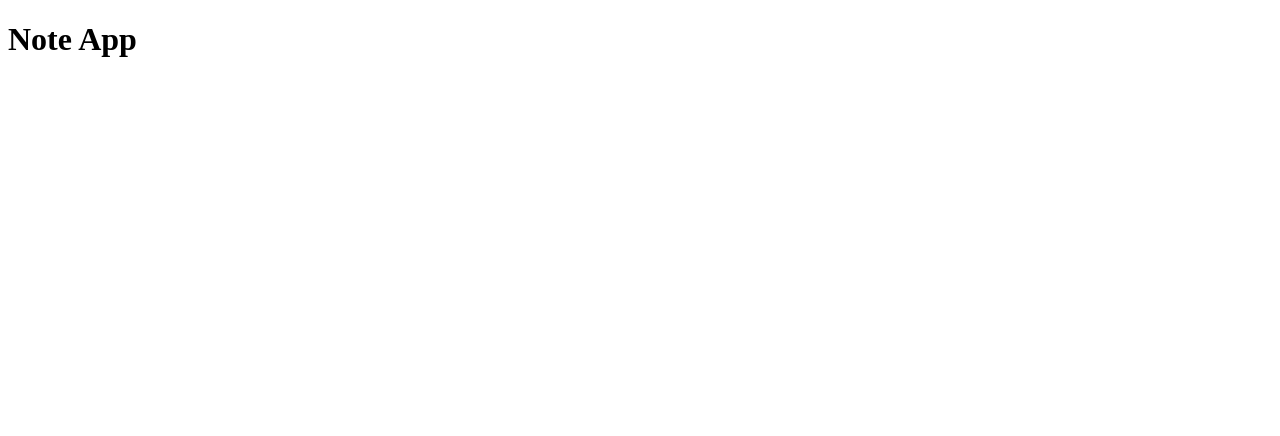
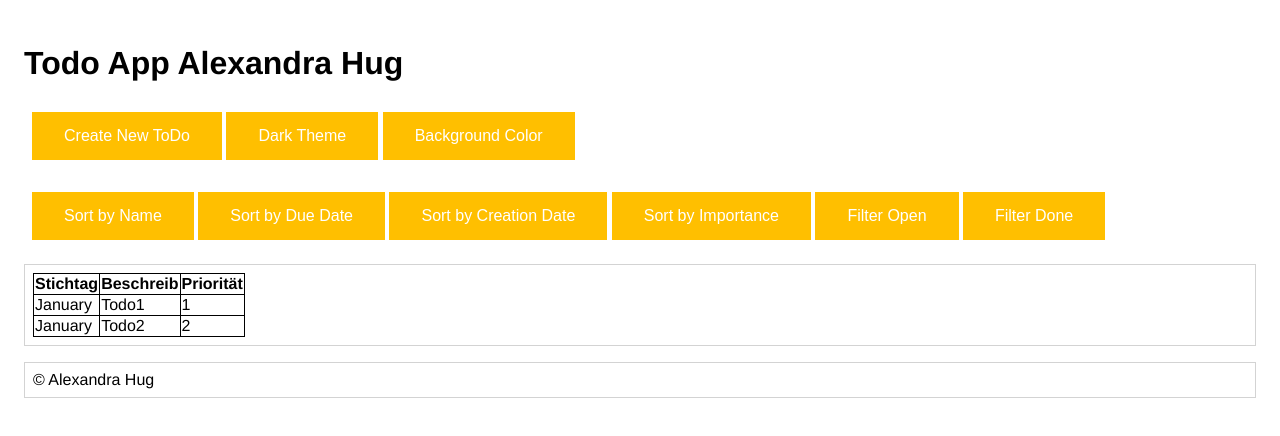
Before and after one commit to AlexandraHug/CASFFEE_Projekt1, a website: page source/public/index.html in a window 1280 px wide. Drawn offline with nearby package versions, Linux system fonts and the light colour scheme.

Commit message:
Wireframe erstellt

```diff
--- a/source/public/index.html
+++ b/source/public/index.html
@@ -2,14 +2,71 @@
 <html lang="de">
 <head>
   <meta charset="UTF-8">
-  <title>Note App</title>
+  <title>ToDo App</title>
   <script src="https://cdnjs.cloudflare.com/ajax/libs/handlebars.js/4.7.3/handlebars.min.js" integrity="sha256-/PJBs6QWvXijOFIX04kZpLb6ZtSQckdOIavLWKKOgXU=" crossorigin="anonymous" defer></script>
   <script src="scripts/index.js" type="module"></script>
 
   <link rel="stylesheet" href="styles/index.css">
 </head>
 <body>
-<h1>Note App</h1>
+
+
+  <h1>Todo App Alexandra Hug </h1>
+  <div>
+    <button>
+      Create New ToDo
+    </button>
+    <button>
+      Dark Theme
+    </button>
+    <button>
+      Background Color
+    </button>
+  </div>
+  <div>
+    <button>
+      Sort by Name
+    </button>
+    <button>
+      Sort by Due Date
+    </button>
+    <button>
+      Sort by Creation Date
+    </button>
+    <button>
+      Sort by Importance
+    </button>
+    <button>
+      Filter Open
+    </button>
+    <button>
+      Filter Done
+    </button>
+  </div>
+
+  <main>
+    <table>
+      <tr>
+        <th>Stichtag</th>
+        <th>Beschreib</th>
+        <th>Priorität</th>
+      </tr>
+      <tr>
+        <td>January</td>
+        <td>Todo1</td>
+        <td>1</td>
+      </tr>
+      <tr>
+        <td>January</td>
+        <td>Todo2</td>
+        <td>2</td>
+      </tr>
+    </table>
+  </main>
+
+  <footer>
+    &copy Alexandra Hug
+  </footer>
 
 </body>
 </html>
--- a/source/public/styles/index.css
+++ b/source/public/styles/index.css
@@ -1,3 +1,22 @@
 * {
     box-sizing: border-box;
 }
+
+body{max-width:2000px;padding:1em;font-family:Helvetica,Arial,sans-serif;}
+section,main,aside,header,footer{border:1px solid lightgray;padding:.5em;margin-bottom:1em;}
+div{padding:.5em;margin-bottom:1em;}
+table, th, td {
+    border: 1px solid black;
+    border-collapse: collapse;
+  }
+
+  button {
+    background-color: #FFBF00; /* Green */
+    border: none;
+    color: white;
+    padding: 15px 32px;
+    text-align: center;
+    text-decoration: none;
+    display: inline-block;
+    font-size: 16px;
+  }
```
